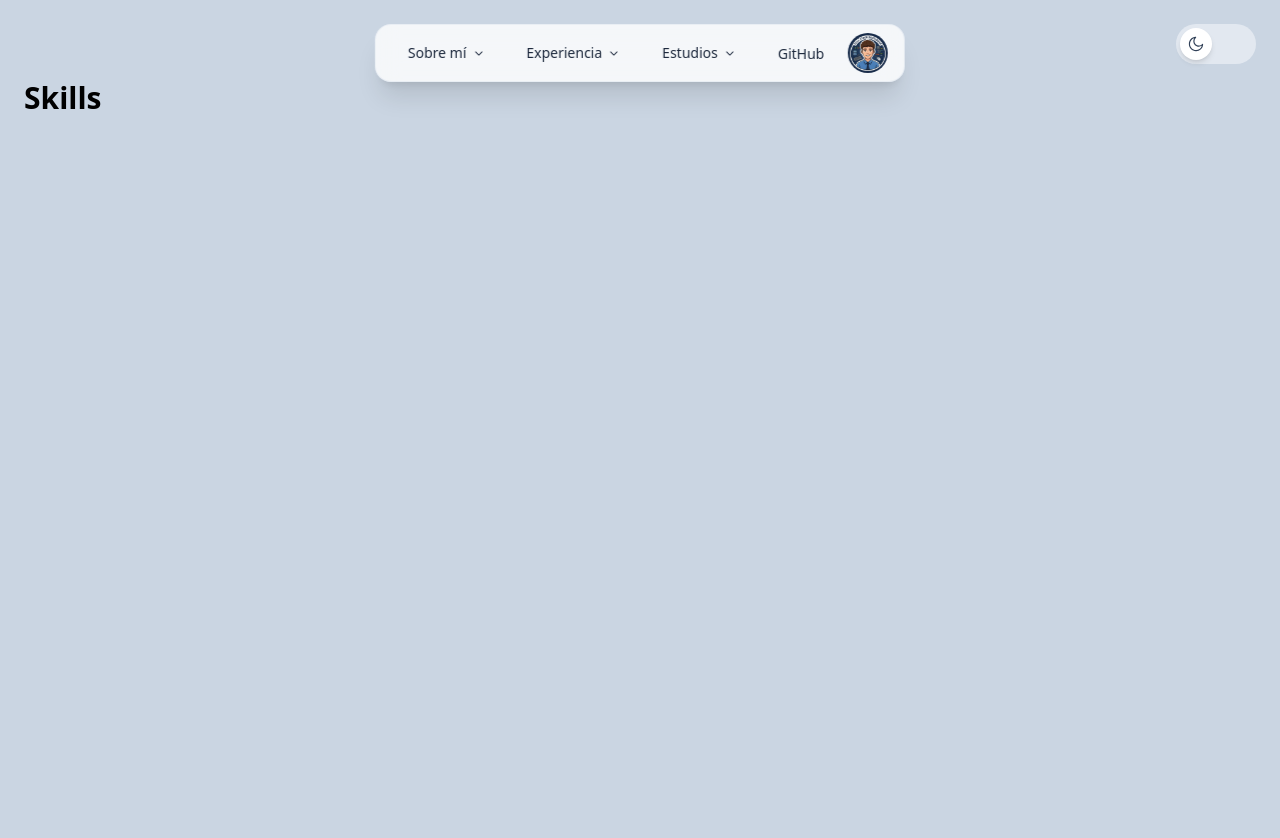
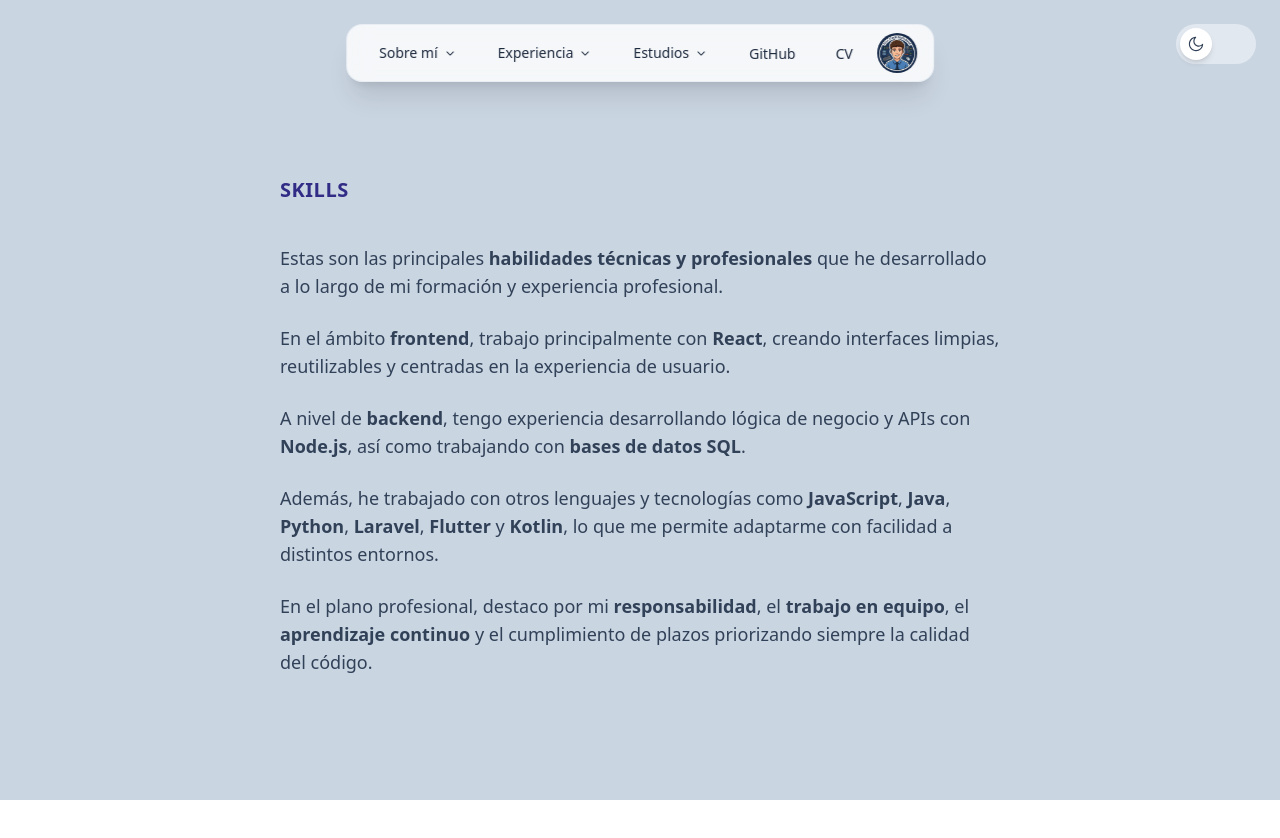
Before and after one commit to reactstackdev/portfolio, a React (Vite) app in the folder react-portfolio/: page /skills in a window 1280 px wide. Shown: the top 838 px of the page. After the commit the page ends 800 px from the top, so only its background shows below. Built offline with nearby package versions, Linux system fonts and the light colour scheme.

Commit message:
Proyecto terminado a falta de añadir certificaciones

```diff
--- a/react-portfolio/src/components/navbar/CardNav.jsx
+++ b/react-portfolio/src/components/navbar/CardNav.jsx
@@ -28,12 +28,23 @@ export default function CardNav() {
 
         <NavigationMenu.Item>
           <NavigationMenu.Link
-            href="https://github.com/tuusuario"
+            href="https://github.com/reactstackdev"
             target="_blank"
             rel="noopener noreferrer"
             className="px-4 py-2 text-sm font-medium transition-colors rounded-xl text-slate-800 dark:text-slate-100 hover:bg-slate-200/60 dark:hover:bg-slate-700/60"
           >
             GitHub
+          </NavigationMenu.Link>
+        </NavigationMenu.Item>
+
+        <NavigationMenu.Item>
+          <NavigationMenu.Link
+            href="../../../public/AltaCV_Template.pdf"
+            target="_blank"
+            rel="noopener noreferrer"
+            className="px-4 py-2 text-sm font-medium transition-colors rounded-xl text-slate-800 dark:text-slate-100 hover:bg-slate-200/60 dark:hover:bg-slate-700/60"
+          >
+            CV
           </NavigationMenu.Link>
         </NavigationMenu.Item>
 
--- a/react-portfolio/src/sections/about/About.jsx
+++ b/react-portfolio/src/sections/about/About.jsx
@@ -2,9 +2,34 @@ export default function About() {
   return (
     <section
       id="about"
-      className="min-h-screen px-6 scroll-mt-32"
+      className="max-w-3xl px-6 pt-24 pb-20 mx-auto scroll-mt-32"
     >
-      <h2 className="text-3xl font-bold">Sobre mí</h2>
+      {/* Title */}
+      <div className="mb-10">
+        <span className="block mb-2 text-xl font-bold tracking-wide text-indigo-900 uppercase dark:text-indigo-300">
+          ¿Quién soy?
+        </span>
+      </div>
+
+      {/* Content */}
+      <div className="space-y-5 text-lg text-slate-700 dark:text-slate-300">
+        <p>
+          Soy <strong>Sergio García Yugueros</strong>, desarrollador Full Stack con
+          especial interés en el desarrollo frontend con <strong>React</strong> y
+          experiencia en backend con <strong>Node.js</strong>.
+        </p>
+
+        <p>
+          Me enfoco en crear aplicaciones web bien estructuradas y mantenibles,
+          cuidando la experiencia de usuario y la calidad del código.
+        </p>
+
+        <p>
+          He trabajado en entornos profesionales donde el compromiso, la
+          organización y el trabajo en equipo son fundamentales, valores que
+          aplico también en el desarrollo de software.
+        </p>
+      </div>
     </section>
   );
 }
--- a/react-portfolio/src/sections/about/Skills.jsx
+++ b/react-portfolio/src/sections/about/Skills.jsx
@@ -2,9 +2,47 @@ export default function Skills() {
   return (
     <section
       id="skills"
-      className="min-h-screen px-6 scroll-mt-32"
+      className="max-w-3xl px-6 pt-24 pb-20 mx-auto scroll-mt-32"
     >
-      <h2 className="text-3xl font-bold">Skills</h2>
+      {/* Title */}
+      <div className="mb-10">
+        <span className="block mb-2 text-xl font-bold tracking-wide text-indigo-900 uppercase dark:text-indigo-300">
+          Skills
+        </span>
+      </div>
+
+      {/* Content */}
+      <div className="space-y-6 text-lg text-slate-700 dark:text-slate-300">
+        <p>
+          Estas son las principales <strong>habilidades técnicas y profesionales</strong> que
+          he desarrollado a lo largo de mi formación y experiencia profesional.
+        </p>
+
+        <p>
+          En el ámbito <strong>frontend</strong>, trabajo principalmente con{" "}
+          <strong>React</strong>, creando interfaces limpias,
+          reutilizables y centradas en la experiencia de usuario.
+        </p>
+
+        <p>
+          A nivel de <strong>backend</strong>, tengo experiencia desarrollando lógica de
+          negocio y APIs con <strong>Node.js</strong>, así como trabajando con{" "}
+          <strong>bases de datos SQL</strong>.
+        </p>
+
+        <p>
+          Además, he trabajado con otros lenguajes y tecnologías como{" "}
+          <strong>JavaScript</strong>, <strong>Java</strong>, <strong>Python</strong>,{" "}
+          <strong>Laravel</strong>, <strong>Flutter</strong> y <strong>Kotlin</strong>,
+          lo que me permite adaptarme con facilidad a distintos entornos.
+        </p>
+
+        <p>
+          En el plano profesional, destaco por mi <strong>responsabilidad</strong>, el{" "}
+          <strong>trabajo en equipo</strong>, el <strong>aprendizaje continuo</strong> y
+          el cumplimiento de plazos priorizando siempre la calidad del código.
+        </p>
+      </div>
     </section>
   );
 }
--- a/react-portfolio/src/sections/education/Certification.jsx
+++ b/react-portfolio/src/sections/education/Certification.jsx
@@ -2,9 +2,33 @@ export default function Certification() {
   return (
     <section
       id="certifications"
-      className="min-h-screen px-6 scroll-mt-32"
+      className="max-w-3xl px-6 pt-24 pb-20 mx-auto scroll-mt-32"
     >
-      <h2 className="text-3xl font-bold">Certificaciones</h2>
+      {/* Title */}
+      <div className="mb-10">
+        <span className="block mb-2 text-xl font-bold tracking-wide text-indigo-900 uppercase dark:text-indigo-300">
+          Certificaciones
+        </span>
+      </div>
+
+      {/* Content */}
+      <div className="space-y-8 text-lg text-slate-700 dark:text-slate-300">
+
+        <div>
+          <h3 className="font-semibold text-slate-900 dark:text-slate-100">
+            Cisco Certified CyberOps Associate
+          </h3>
+          <p className="mb-2 text-sm text-slate-500">
+            Cisco
+          </p>
+          <p>
+            Certificación profesional orientada a <strong>ciberseguridad</strong>,
+            análisis de amenazas y fundamentos de operaciones de seguridad,
+            reforzando la comprensión de entornos y sistemas informáticos.
+          </p>
+        </div>
+
+      </div>
     </section>
   );
 }
--- a/react-portfolio/src/sections/education/Education.jsx
+++ b/react-portfolio/src/sections/education/Education.jsx
@@ -2,9 +2,32 @@ export default function Education() {
   return (
     <section
       id="education"
-      className="min-h-screen px-6 scroll-mt-32"
+      className="max-w-3xl px-6 pt-24 pb-20 mx-auto scroll-mt-32"
     >
-      <h2 className="text-3xl font-bold">Educación</h2>
+      {/* Title */}
+      <div className="mb-10">
+        <span className="block mb-2 text-xl font-bold tracking-wide text-indigo-900 uppercase dark:text-indigo-300">
+          Educación
+        </span>
+      </div>
+
+      {/* Content */}
+      <div className="space-y-8 text-lg text-slate-700 dark:text-slate-300">
+
+        <div>
+          <h3 className="font-semibold text-slate-900 dark:text-slate-100">
+            Grado en Ingeniería Informática
+          </h3>
+          <p className="mb-2 text-sm text-slate-500">
+            Universidad de León
+          </p>
+          <p>
+            Formación universitaria enfocada al desarrollo de software,
+            programación, bases de datos y fundamentos de la ingeniería
+            informática.
+          </p>
+        </div>
+      </div>
     </section>
   );
 }
--- a/react-portfolio/src/sections/experience/Experience.jsx
+++ b/react-portfolio/src/sections/experience/Experience.jsx
@@ -2,9 +2,75 @@ export default function Experience() {
   return (
     <section
       id="experience"
-      className="min-h-screen px-6 scroll-mt-32"
+      className="max-w-3xl px-6 pt-24 pb-20 mx-auto scroll-mt-32"
     >
-      <h2 className="text-3xl font-bold">Experiencia</h2>
+      {/* Title */}
+      <div className="mb-10">
+        <span className="block mb-2 text-xl font-bold tracking-wide text-indigo-900 uppercase dark:text-indigo-300">
+          Experiencia
+        </span>
+      </div>
+
+      {/* Content */}
+      <div className="space-y-8 text-lg text-slate-700 dark:text-slate-300">
+
+        <div>
+          <h3 className="font-semibold text-slate-900 dark:text-slate-100">
+            Programador Full Stack · Soluciones Smart de Territorio
+          </h3>
+          <p className="mb-2 text-sm text-slate-500">
+            Septiembre 2025 – Actualidad · León
+          </p>
+          <p>
+            Desarrollo de aplicaciones web participando tanto en tareas de{" "}
+            <strong>frontend</strong> como de <strong>backend</strong>, trabajando en
+            equipo y aplicando buenas prácticas de desarrollo en entornos reales.
+          </p>
+        </div>
+
+        <div>
+          <h3 className="font-semibold text-slate-900 dark:text-slate-100">
+            Prácticas Universitarias · CDS (HP Enterprise Company)
+          </h3>
+          <p className="mb-2 text-sm text-slate-500">
+            Octubre 2024 – Enero 2025 · León (Híbrido)
+          </p>
+          <p>
+            Desarrollo de aplicaciones web utilizando <strong>Next.js</strong>,
+            adquiriendo experiencia práctica en proyectos profesionales y
+            flujos de trabajo reales.
+          </p>
+        </div>
+
+        <div>
+          <h3 className="font-semibold text-slate-900 dark:text-slate-100">
+            Prácticas Universitarias · Certitec
+          </h3>
+          <p className="mb-2 text-sm text-slate-500">
+            Julio 2024 – Septiembre 2024 · Astorga
+          </p>
+          <p>
+            Desarrollo de soluciones de programación y trabajo con{" "}
+            <strong>bases de datos SQL</strong>, reforzando la lógica y el enfoque
+            práctico del desarrollo.
+          </p>
+        </div>
+
+        <div>
+          <h3 className="font-semibold text-slate-900 dark:text-slate-100">
+            Técnico · Electro Garpa S.L.
+          </h3>
+          <p className="mb-2 text-sm text-slate-500">
+            Julio 2022 – Septiembre 2025 · Astorga
+          </p>
+          <p>
+            Experiencia clave en <strong>organización</strong>,{" "}
+            <strong>responsabilidad</strong> y resolución de problemas, valores
+            que aplico directamente en el desarrollo de software.
+          </p>
+        </div>
+
+      </div>
     </section>
   );
 }
--- a/react-portfolio/src/sections/experience/Projects.jsx
+++ b/react-portfolio/src/sections/experience/Projects.jsx
@@ -2,9 +2,43 @@ export default function Projects() {
   return (
     <section
       id="projects"
-      className="min-h-screen px-6 scroll-mt-32"
+      className="max-w-3xl px-6 pt-24 pb-20 mx-auto scroll-mt-32"
     >
-      <h2 className="text-3xl font-bold">Proyectos</h2>
+      {/* Title */}
+      <div className="mb-10">
+        <span className="block mb-2 text-xl font-bold tracking-wide text-indigo-900 uppercase dark:text-indigo-300">
+          Proyectos
+        </span>
+      </div>
+
+      {/* Content */}
+      <div className="space-y-6 text-lg text-slate-700 dark:text-slate-300">
+        <p>
+          A lo largo de mi formación y experiencia profesional he desarrollado
+          diversos <strong>proyectos personales</strong> enfocados principalmente
+          en el desarrollo frontend con <strong>React</strong>.
+        </p>
+
+        <p>
+          Estos proyectos me han permitido consolidar conocimientos en{" "}
+          <strong>arquitectura de componentes</strong>, reutilización de código y
+          buenas prácticas de desarrollo, así como experimentar con diferentes
+          enfoques y soluciones técnicas.
+        </p>
+
+        <p>
+          Mantengo un <strong>repositorio en crecimiento en GitHub</strong>, al cual puedes acceder
+          desde la barra de navegación clicando en <strong>GitHub</strong>, donde
+          publico aplicaciones web en desarrollo, utilizando tecnologías como{" "}
+          <strong>React</strong>, y <strong>Node.js</strong>.
+        </p>
+
+        <p>
+          Cada proyecto está pensado como una oportunidad de aprendizaje,
+          priorizando la calidad del código, la claridad de la interfaz y la
+          resolución de problemas reales.
+        </p>
+      </div>
     </section>
   );
 }
```
Also changed, not shown: 1 other file (tests, documents, lock files or other folders).
